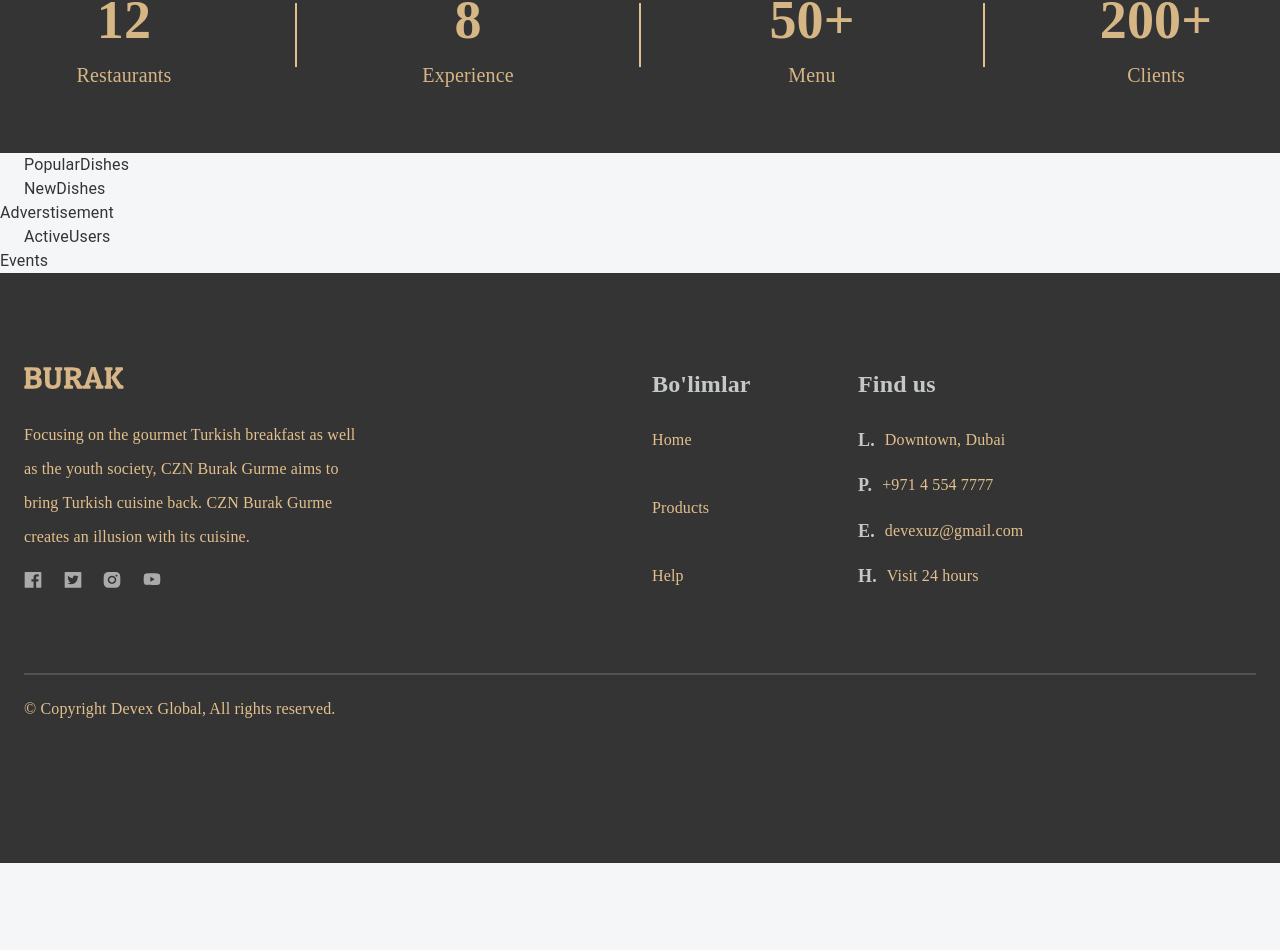
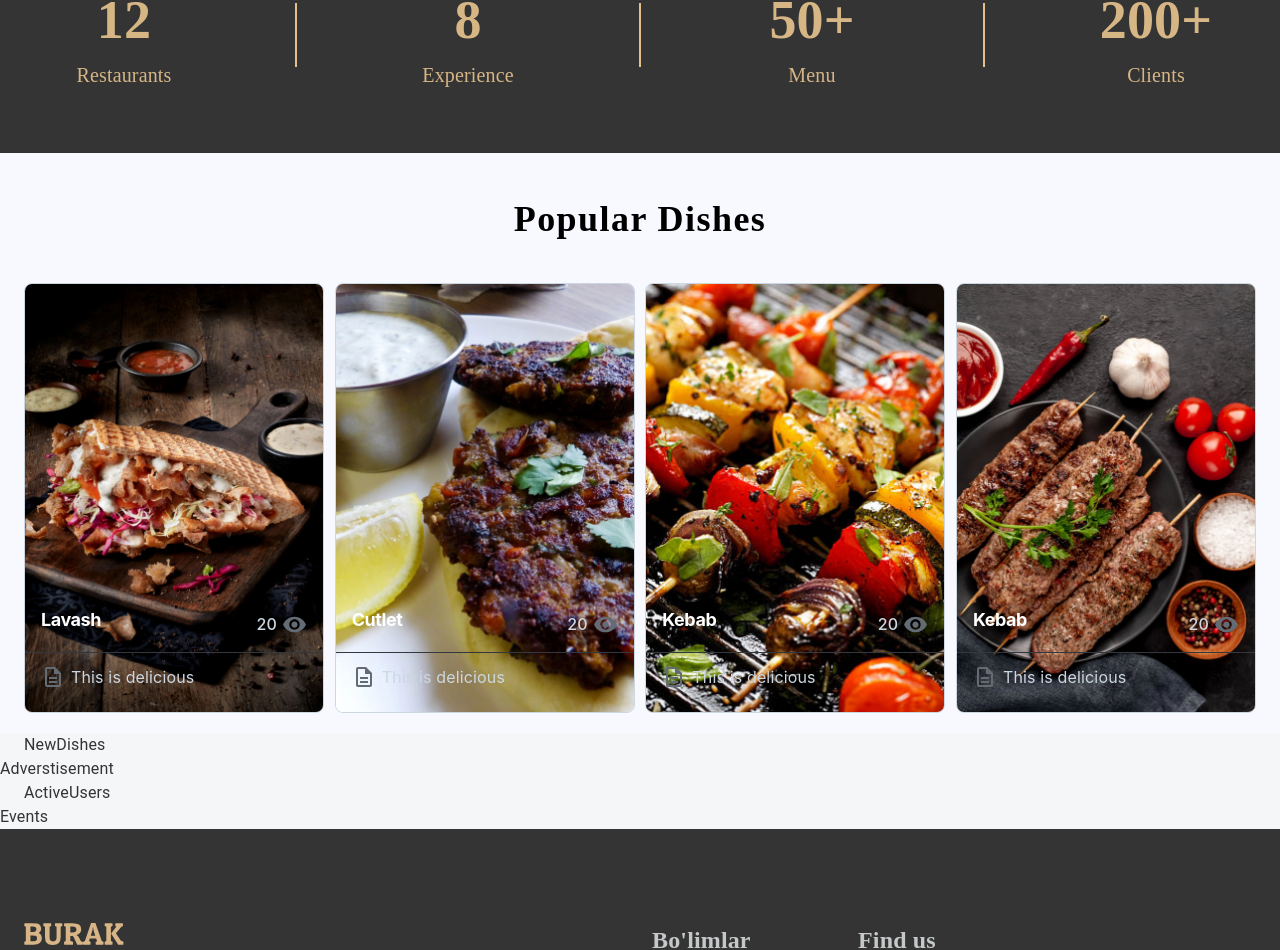
Before and after one commit to Aliy26/burak-react, a React (Create React App) app: page / in a window 1280 px wide. Shown: the part 856-1806 px from the top of the page. Before the commit the page ends 1719 px from the top, so only its background shows below. Built offline with nearby package versions, Linux system fonts and the light colour scheme.

Commit message:
feat: developed popular dishes sectional component

```diff
--- a/package.json
+++ b/package.json
@@ -6,6 +6,7 @@
     "@emotion/react": "^11.11.4",
     "@emotion/styled": "^11.11.5",
     "@mui/icons-material": "^5.8.4",
+    "@mui/joy": "^5.0.0-beta.47",
     "@mui/material": "^5.15.21",
     "@reduxjs/toolkit": "^1.8.1",
     "@testing-library/jest-dom": "^4.2.4",
--- a/src/app/screens/homePage/PopularDishes copy.tsx
+++ b/src/app/screens/homePage/PopularDishes copy.tsx
@@ -1,10 +1,88 @@
 import React from "react";
-import { Container } from "@mui/material";
+import { Box, Container, Stack } from "@mui/material";
+import Card from "@mui/joy/Card";
+import CardCover from "@mui/joy/CardCover";
+import CardContent from "@mui/joy/CardContent";
+import Typography from "@mui/joy/Typography";
+import { CssVarsProvider } from "@mui/joy/styles";
+import CardOverflow from "@mui/joy/CardOverflow";
+import VisibilityIcon from "@mui/icons-material/Visibility";
+import DescriptionOutlinedIcon from "@mui/icons-material/DescriptionOutlined";
+
+const list = [
+  { productName: "Lavash", imagePath: "/img/lavash.webp" },
+  { productName: "Cutlet", imagePath: "/img/cutlet.webp" },
+  { productName: "Kebab", imagePath: "/img/kebab.webp" },
+  { productName: "Kebab", imagePath: "/img/kebab-fresh.webp" },
+];
 
 export default function PopularDishes() {
   return (
-    <div>
-      <Container>PopularDishes</Container>
+    <div className="popular-dishes-frame">
+      <Container>
+        <Stack className="popular-section">
+          <Box className="category-title">Popular Dishes</Box>
+          <Stack className="cards-frame">
+            {list.map((ele, index) => {
+              return (
+                <CssVarsProvider key={index}>
+                  <Card className="card">
+                    <CardCover>
+                      <img src={ele.imagePath} alt="" />
+                    </CardCover>
+                    <CardCover className={"card-cover"} />
+                    <CardContent sx={{ justifyContent: "flex-end" }}>
+                      <Stack
+                        flexDirection={"row"}
+                        justifyContent={"space-between"}
+                      >
+                        <Typography
+                          level="h2"
+                          fontSize={"lg"}
+                          textColor={"#fff"}
+                          mb={1}
+                        >
+                          {ele.productName}
+                        </Typography>
+                        <Typography
+                          sx={{
+                            fontWeight: "md",
+                            color: "neutral.300",
+                            alignItems: "center",
+                            display: "flex",
+                          }}
+                        >
+                          20
+                          <VisibilityIcon
+                            sx={{ fontSize: 25, marginLeft: "5px" }}
+                          />
+                        </Typography>
+                      </Stack>
+                    </CardContent>
+                    <CardOverflow
+                      sx={{
+                        display: "flex",
+                        gap: 1.5,
+                        py: 1.5,
+                        px: "var(--Card-padding)",
+                        borderTop: "1px solid",
+                        height: "60px",
+                      }}
+                    >
+                      <Typography
+                        startDecorator={<DescriptionOutlinedIcon />}
+                        textColor={"neutral.300"}
+                      >
+                        This is delicious
+                      </Typography>
+                    </CardOverflow>
+                  </Card>
+                </CssVarsProvider>
+              );
+            })}
+          </Stack>
+        </Stack>
+      </Container>
     </div>
   );
 }
--- a/src/css/home.css
+++ b/src/css/home.css
@@ -57,3 +57,53 @@
   line-height: 30px;
   color: #d7b686;
 }
+
+/** Popular Dishes **/
+
+.homepage .popular-dishes-frame {
+  width: 100%;
+  height: 580px;
+  display: flex;
+  background: #f8f8ff;
+}
+
+.homepage .popular-dishes-frame .popular-section {
+  margin-top: 45px;
+  display: flex;
+  flex-direction: column;
+  align-items: center;
+}
+
+.homepage .popular-dishes-frame .category-title {
+  text-align: center;
+  font-family: "Roboto Serif";
+  font-size: 36px;
+  font-style: normal;
+  font-weight: 600;
+  line-height: normal;
+  letter-spacing: 1.44px;
+  color: #000;
+}
+
+.homepage .popular-dishes-frame .popular-section .cards-frame {
+  width: 100%;
+  margin-top: 43px;
+  display: flex;
+  flex-direction: row;
+  justify-content: space-between;
+}
+
+.homepage .popular-dishes-frame .cards-frame .card {
+  min-height: 430px;
+  min-width: 300px;
+  cursor: pointer;
+}
+
+.homepage .popular-dishes-frame .cards-frame .card .card-cover {
+  background: linear-gradient(
+      to top,
+      rgba(0, 0, 0, 0.4),
+      rgba(0, 0, 0, 0) 200px
+    ),
+    linear-gradient(to top, rgba(0, 0, 0 0.8), rgba(0, 0, 0, 0) 300px);
+}
```
Also changed, not shown: 1 other file (tests, documents, lock files or other folders).
